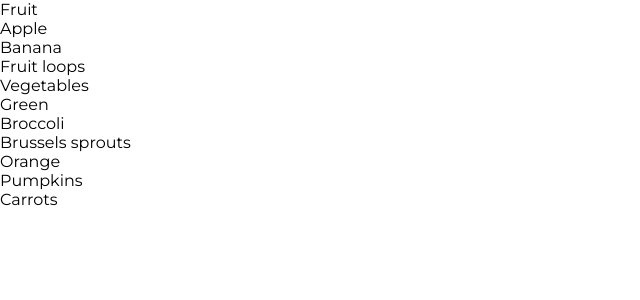
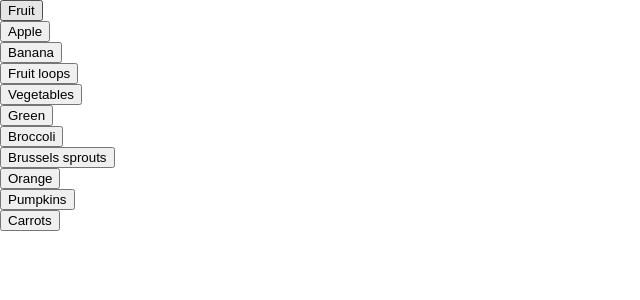
Before and after one commit to saurabhthakre1721999/Assingment, a React (Vite) app in the folder todo/: page / in a window 1280 px wide. Shown: the top 300 px of the page, without its empty margins (0-640 px from the left). Built offline with nearby package versions, Linux system fonts and the light colour scheme.

Commit message:
fix recurcive

```diff
--- a/todo/src/assignment/nestedobject/firstchild.jsx
+++ b/todo/src/assignment/nestedobject/firstchild.jsx
@@ -1,19 +1,40 @@
 import React from "react";
 import { TREE_DATA } from "./treedata";
-import { useState } from "react";
+
 import Children from "./secondchild";
 
 const Froots = () => {
+  const OnClickShow = () => {
+    SetShowchild((pre) => !pre);
+  };
+
+  const TREE = [
+    {
+      name: "Fruit",
+      children: [
+        { name: "Apple" },
+        { name: "Banana" },
+        { name: "Fruit loops" },
+      ],
+    },
+    {
+      name: "Vegetables",
+      children: [
+        {
+          name: "Green",
+          children: [{ name: "Broccoli" }, { name: "Brussels sprouts" }],
+        },
+        {
+          name: "Orange",
+          children: [{ name: "Pumpkins" }, { name: "Carrots" }],
+        },
+      ],
+    },
+  ];
+
   return (
     <>
-      {TREE_DATA.map((FrootsVegitable) => {
-        return (
-          <div>
-            {FrootsVegitable.name}
-            <Children children={FrootsVegitable.children} />
-          </div>
-        );
-      })}
+      <Children Tree={TREE} />
     </>
   );
 };
--- a/todo/src/assignment/nestedobject/forth.jsx
+++ /dev/null
@@ -1,15 +0,0 @@
-import { useState } from "react";
-
-const Forthchild = ({ chil }) => {
-  console.log(" forthchild", chil);
-  return (
-    <>
-      {chil
-        ? chil.map((child) => {
-            return <div>{child.name}</div>;
-          })
-        : ""}
-    </>
-  );
-};
-export default Forthchild;
--- a/todo/src/assignment/nestedobject/secondchild.jsx
+++ b/todo/src/assignment/nestedobject/secondchild.jsx
@@ -1,20 +1,26 @@
 import React from "react";
 import { useState } from "react";
-import Thirdchild from "./thirdchild";
-const Children = ({ children }) => {
-  console.log("secondchildren", children);
+
+const Children = ({ Tree }) => {
+  const [Showchild, SetShowchild] = useState(false);
+  const showitems = () => {
+    SetShowchild(!Showchild);
+  };
+  console.log("secondchildren", Tree);
   return (
     <>
-      {children
-        ? children.map((child) => {
-            return (
-              <div>
-                {child.name}
-                <Thirdchild child={child} />
+      {Tree.map((tree) => {
+        return (
+          <div>
+            <button onClick={showitems}>{tree.name}</button>
+            {tree.children && (
+              <div style={{ display: Showchild ? "none" : "block" }}>
+                <Children Tree={tree.children} />
               </div>
-            );
-          })
-        : ""}
+            )}
+          </div>
+        );
+      })}
     </>
   );
 };
--- a/todo/src/assignment/nestedobject/thirdchild.jsx
+++ /dev/null
@@ -1,21 +0,0 @@
-import { useState } from "react";
-import Forthchild from "./forth";
-
-const Thirdchild = ({ child }) => {
-  console.log(" thirdchild", child);
-  return (
-    <>
-      {child.children
-        ? child.children.map((chil) => {
-            return (
-              <div>
-                {chil.name}
-                <Forthchild child={chil} />
-              </div>
-            );
-          })
-        : ""}
-    </>
-  );
-};
-export default Thirdchild;
```
Also changed, not shown: todo/src/assingmentusecallback/html.jsx (added).
